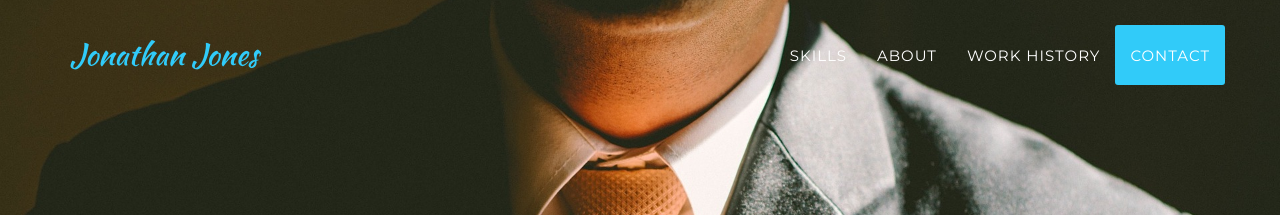
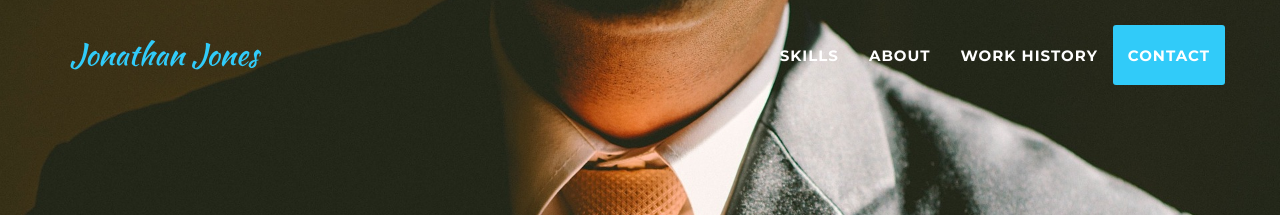
Before and after one commit to portfolioforme/home, a Jekyll site: the page built from index.html, in a window 1280 px wide. Shown: the top 215 px of the page. Built offline with Jekyll 4.4.1, drawn with Linux system fonts in a browser that asks for light colours; some web fonts are replaced.

```diff
--- a/_includes/css/agency.css
+++ b/_includes/css/agency.css
@@ -683,6 +683,7 @@ section#contact {
     background-image: url('{{ site.baseurl }}/img/map-image.png');
     background-position: center;
     background-repeat: no-repeat;
+
 }
 
 section#contact .section-heading {
--- a/_includes/header.html
+++ b/_includes/header.html
@@ -20,16 +20,16 @@
             <a href="#page-top"></a>
           </li>
           <li>
-            <a class="page-scroll" href="#skills">Skills</a>
+            <a class="page-scroll" style="font-weight:bold" href="#skills">Skills</a>
           </li>
           <li>
-            <a class="page-scroll" href="#about">About</a>
+            <a class="page-scroll" style="font-weight:bold" href="#about">About</a>
           </li>
           <li>
-            <a class="page-scroll" href="#work">Work History</a>
+            <a class="page-scroll" style="font-weight:bold" href="#work">Work History</a>
           </li>
           <li>
-            <a class="page-scroll" href="#contact">Contact</a>
+            <a class="page-scroll" style="font-weight:bold" href="#contact">Contact</a>
           </li>
         </ul>
       </div>
--- a/_includes/resume.html
+++ b/_includes/resume.html
@@ -29,6 +29,10 @@
 			margin-top: 0in;
 			margin-bottom: 0.5in
 		}
+
+		@page :first-child {
+		 page-break-before:avoid;
+}
 
 		p {
 			margin-bottom: 0.08in;
```
Also changed, not shown: img/about/2.jpg, img/footer-img.jpeg (added), 3 other files.
